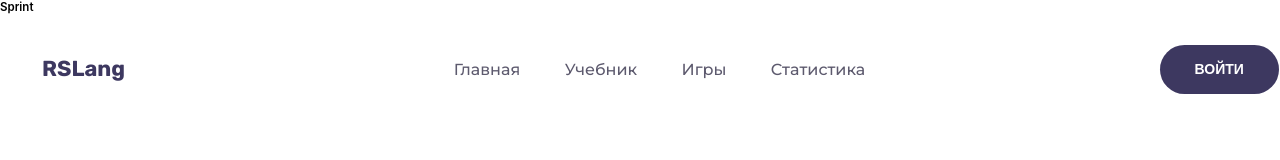
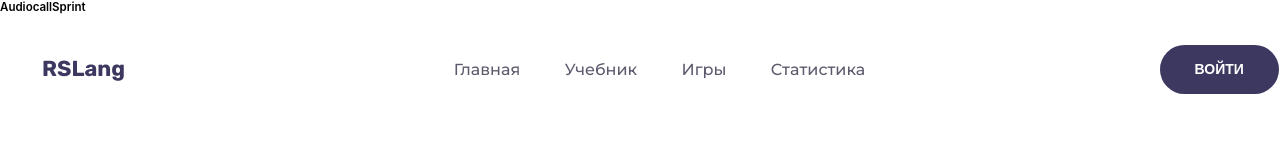
Before and after one commit to DzmitryRev/rslang, a React (Create React App) app: page / in a window 1280 px wide. Shown: the top 160 px of the page. Built offline with nearby package versions, Linux system fonts and the light colour scheme.

Commit message:
feat: add preload logic

```diff
--- a/src/App.tsx
+++ b/src/App.tsx
@@ -16,7 +16,8 @@ function App() {
 
   return (
     <div className="App">
-      <Link to={'/sprint'} state={{ preload: true }}>Sprint</Link>
+      <Link to={'/game'} state={{ game: 'audiocall'}}>Audiocall</Link>
+      <Link to={'/game'} state={{ game: 'sprint' }}>Sprint</Link>
       <Header list="menu__listMainPage" isAuth={isAuth} />
       <Routes>
         <Route path="/" element={<MainPage />} />
--- a/src/pages/games-preload/GamesPreload.tsx
+++ b/src/pages/games-preload/GamesPreload.tsx
@@ -1,6 +1,31 @@
+import { Link, useLocation } from 'react-router-dom';
+
+import PetalButton from '../../components/petal-button/PetalButton';
+import { Groups } from '../../store/slices/textbookSlice';
+
+type GamesPreloadLocationState = {
+  game: 'sprint' | 'audiocall';
+};
 
 export default function GamesPreload() {
+  const location = useLocation();
+  const state = location.state as GamesPreloadLocationState;
+
+  // TODO: make abstract
+  const availableGroups = Object.values(Groups).filter((item) => !isNaN(+item)) as number[];
+
   return (
-    <div>GamesPreload</div>
+    <div>
+      <h2>{state.game}</h2>
+      {availableGroups.map((item) => {
+        return (
+          <Link to={`/${state.game}`} key={item}>
+            <PetalButton shadowColor="blue" size="s">
+              {Groups[item]}
+            </PetalButton>
+          </Link>
+        );
+      })}
+    </div>
   );
 }
```
